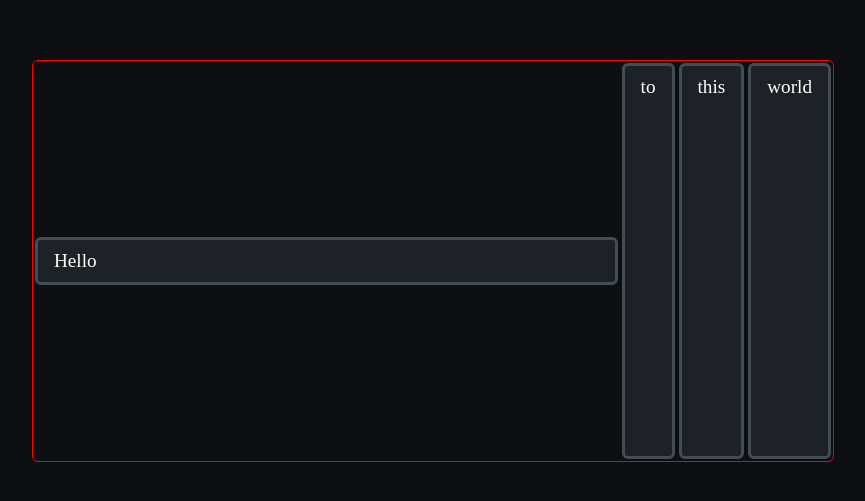
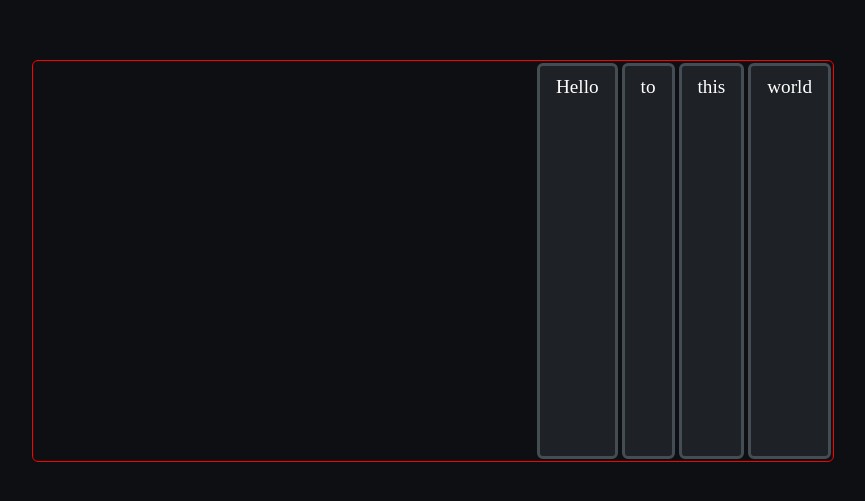
Before and after one commit to Divyanshu951/2PC_Workspace, a plain HTML site: page flexbox.html in a window 1280 px wide. Shown: the part 177-678 px from the top of the page, without its empty margins (207-1072 px from the left). Drawn offline with Linux system fonts and the light colour scheme.

Commit message:
win 11/11

```diff
--- a/flexbox.css
+++ b/flexbox.css
@@ -36,12 +36,3 @@ body {
     /* align-items: baseline; */
 
 }
-
-.item-4 {
-    /* font-size: 80px; */
-}
-
-.item-1 {
-   align-self: center;
-   width: 2000PX;
-}
```
